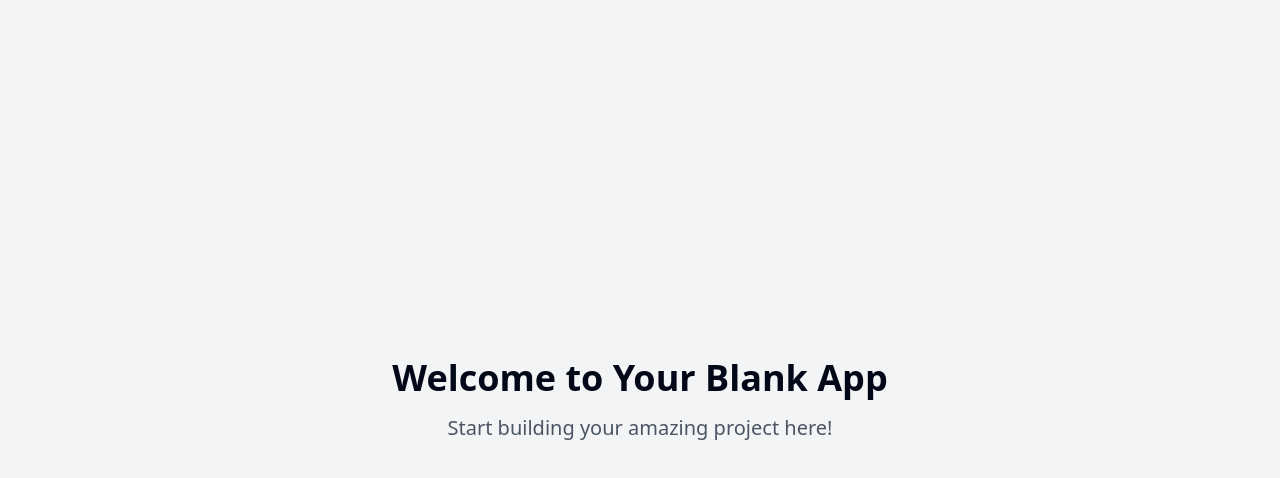
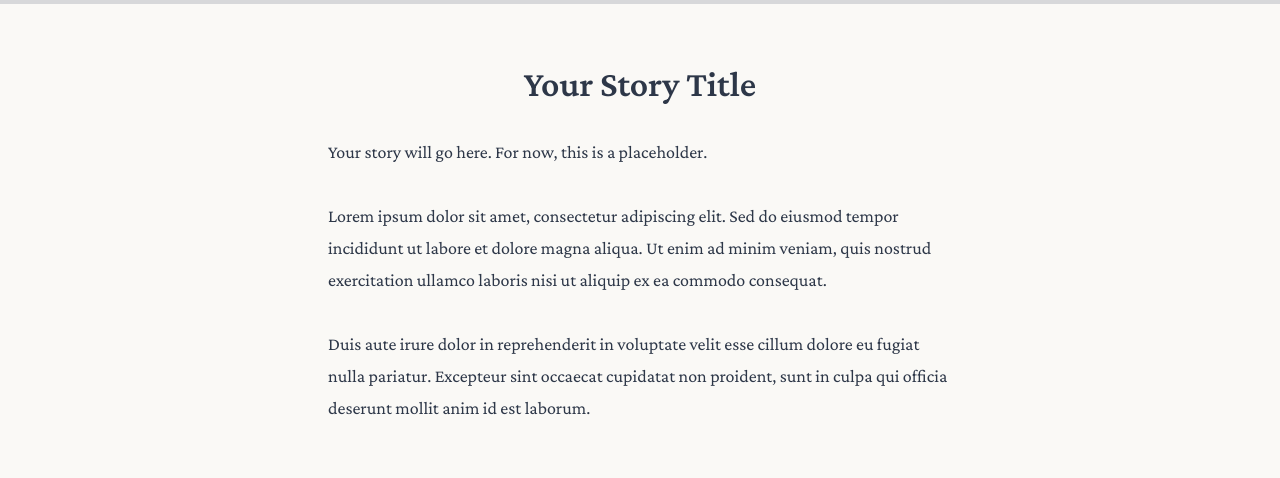
Before and after one commit to jakir-hossen-4928/lalita-book, a React (Vite) app: page / in a window 1280 px wide. Shown: the top 478 px of the page. Built offline with nearby package versions, Linux system fonts and the light colour scheme.

Commit message:
Build web book inter page
Implement a new web page for displaying a short story. The content will be sourced from a Google Note.
[skip gpt_engineer]

```diff
--- /dev/null
+++ b/src/components/Book.tsx
@@ -0,0 +1,41 @@
+import React, { useEffect, useState } from "react";
+
+interface BookProps {
+  title: string;
+  content: string;
+}
+
+export const Book: React.FC<BookProps> = ({ title, content }) => {
+  const [readingProgress, setReadingProgress] = useState(0);
+
+  useEffect(() => {
+    const updateReadingProgress = () => {
+      const currentPosition = window.scrollY;
+      const totalHeight = document.documentElement.scrollHeight - window.innerHeight;
+      const progress = (currentPosition / totalHeight) * 100;
+      setReadingProgress(progress);
+    };
+
+    window.addEventListener("scroll", updateReadingProgress);
+    return () => window.removeEventListener("scroll", updateReadingProgress);
+  }, []);
+
+  return (
+    <div className="min-h-screen">
+      <div className="progress-bar w-full">
+        <div
+          className="progress-indicator"
+          style={{ width: `${readingProgress}%` }}
+        />
+      </div>
+
+      <main className="book-container">
+        <h1 className="chapter-title">{title}</h1>
+        <div
+          className="story-content"
+          dangerouslySetInnerHTML={{ __html: content.replace(/\n/g, '<br/>') }}
+        />
+      </main>
+    </div>
+  );
+};
--- a/src/index.css
+++ b/src/index.css
@@ -1,101 +1,33 @@
+@import url('https://fonts.googleapis.com/css2?family=Crimson+Pro:ital,wght@0,400;0,600;1,400&family=Inter:wght@400;500;600&display=swap');
+
 @tailwind base;
 @tailwind components;
 @tailwind utilities;
 
 @layer base {
-  :root {
-    --background: 0 0% 100%;
-    --foreground: 222.2 84% 4.9%;
-
-    --card: 0 0% 100%;
-    --card-foreground: 222.2 84% 4.9%;
-
-    --popover: 0 0% 100%;
-    --popover-foreground: 222.2 84% 4.9%;
-
-    --primary: 222.2 47.4% 11.2%;
-    --primary-foreground: 210 40% 98%;
-
-    --secondary: 210 40% 96.1%;
-    --secondary-foreground: 222.2 47.4% 11.2%;
-
-    --muted: 210 40% 96.1%;
-    --muted-foreground: 215.4 16.3% 46.9%;
-
-    --accent: 210 40% 96.1%;
-    --accent-foreground: 222.2 47.4% 11.2%;
-
-    --destructive: 0 84.2% 60.2%;
-    --destructive-foreground: 210 40% 98%;
-
-    --border: 214.3 31.8% 91.4%;
-    --input: 214.3 31.8% 91.4%;
-    --ring: 222.2 84% 4.9%;
-
-    --radius: 0.5rem;
-
-    --sidebar-background: 0 0% 98%;
-
-    --sidebar-foreground: 240 5.3% 26.1%;
-
-    --sidebar-primary: 240 5.9% 10%;
-
-    --sidebar-primary-foreground: 0 0% 98%;
-
-    --sidebar-accent: 240 4.8% 95.9%;
-
-    --sidebar-accent-foreground: 240 5.9% 10%;
-
-    --sidebar-border: 220 13% 91%;
-
-    --sidebar-ring: 217.2 91.2% 59.8%;
-  }
-
-  .dark {
-    --background: 222.2 84% 4.9%;
-    --foreground: 210 40% 98%;
-
-    --card: 222.2 84% 4.9%;
-    --card-foreground: 210 40% 98%;
-
-    --popover: 222.2 84% 4.9%;
-    --popover-foreground: 210 40% 98%;
-
-    --primary: 210 40% 98%;
-    --primary-foreground: 222.2 47.4% 11.2%;
-
-    --secondary: 217.2 32.6% 17.5%;
-    --secondary-foreground: 210 40% 98%;
-
-    --muted: 217.2 32.6% 17.5%;
-    --muted-foreground: 215 20.2% 65.1%;
-
-    --accent: 217.2 32.6% 17.5%;
-    --accent-foreground: 210 40% 98%;
-
-    --destructive: 0 62.8% 30.6%;
-    --destructive-foreground: 210 40% 98%;
-
-    --border: 217.2 32.6% 17.5%;
-    --input: 217.2 32.6% 17.5%;
-    --ring: 212.7 26.8% 83.9%;
-    --sidebar-background: 240 5.9% 10%;
-    --sidebar-foreground: 240 4.8% 95.9%;
-    --sidebar-primary: 224.3 76.3% 48%;
-    --sidebar-primary-foreground: 0 0% 100%;
-    --sidebar-accent: 240 3.7% 15.9%;
-    --sidebar-accent-foreground: 240 4.8% 95.9%;
-    --sidebar-border: 240 3.7% 15.9%;
-    --sidebar-ring: 217.2 91.2% 59.8%;
+  body {
+    @apply bg-paper text-ink font-serif antialiased;
   }
 }
 
-@layer base {
-  * {
-    @apply border-border;
-  }
+.book-container {
+  @apply max-w-2xl mx-auto px-6 py-12 md:py-16;
+}
 
-  body {
-    @apply bg-background text-foreground;
-  }
+.chapter-title {
+  @apply text-3xl md:text-4xl font-serif font-semibold mb-8 text-center;
 }
+
+.story-content {
+  @apply prose prose-lg mx-auto;
+}
+
+.progress-bar {
+  @apply fixed top-0 left-0 h-1 bg-accent/20;
+  transition: width 0.2s ease;
+}
+
+.progress-indicator {
+  @apply h-full bg-accent/40;
+  transition: width 0.2s ease;
+}
--- a/src/pages/Index.tsx
+++ b/src/pages/Index.tsx
@@ -1,13 +1,18 @@
-// Update this page (the content is just a fallback if you fail to update the page)
+import { Book } from "@/components/Book";
 
 const Index = () => {
+  // Replace this with your actual story content
+  const storyContent = `Your story will go here. For now, this is a placeholder.
+
+  Lorem ipsum dolor sit amet, consectetur adipiscing elit. Sed do eiusmod tempor incididunt ut labore et dolore magna aliqua. Ut enim ad minim veniam, quis nostrud exercitation ullamco laboris nisi ut aliquip ex ea commodo consequat.
+
+  Duis aute irure dolor in reprehenderit in voluptate velit esse cillum dolore eu fugiat nulla pariatur. Excepteur sint occaecat cupidatat non proident, sunt in culpa qui officia deserunt mollit anim id est laborum.`;
+
   return (
-    <div className="min-h-screen flex items-center justify-center bg-gray-100">
-      <div className="text-center">
-        <h1 className="text-4xl font-bold mb-4">Welcome to Your Blank App</h1>
-        <p className="text-xl text-gray-600">Start building your amazing project here!</p>
-      </div>
-    </div>
+    <Book
+      title="Your Story Title"
+      content={storyContent}
+    />
   );
 };
 
--- a/tailwind.config.ts
+++ b/tailwind.config.ts
@@ -12,85 +12,33 @@ export default {
   theme: {
     container: {
       center: true,
-			padding: '2rem',
+      padding: "2rem",
       screens: {
-				'2xl': '1400px'
-			}
+        "2xl": "1400px",
+      },
     },
     extend: {
       colors: {
-				border: 'hsl(var(--border))',
-				input: 'hsl(var(--input))',
-				ring: 'hsl(var(--ring))',
-				background: 'hsl(var(--background))',
-				foreground: 'hsl(var(--foreground))',
-				primary: {
-					DEFAULT: 'hsl(var(--primary))',
-					foreground: 'hsl(var(--primary-foreground))'
+        paper: "#FAF9F6",
+        ink: "#2D3748",
+        accent: "#4A5568",
       },
-				secondary: {
-					DEFAULT: 'hsl(var(--secondary))',
-					foreground: 'hsl(var(--secondary-foreground))'
+      fontFamily: {
+        serif: ["Crimson Pro", "serif"],
+        sans: ["Inter", "sans-serif"],
       },
-				destructive: {
-					DEFAULT: 'hsl(var(--destructive))',
-					foreground: 'hsl(var(--destructive-foreground))'
+      typography: {
+        DEFAULT: {
+          css: {
+            color: "#2D3748",
+            lineHeight: "1.8",
+            p: {
+              marginBottom: "1.5em",
             },
-				muted: {
-					DEFAULT: 'hsl(var(--muted))',
-					foreground: 'hsl(var(--muted-foreground))'
           },
-				accent: {
-					DEFAULT: 'hsl(var(--accent))',
-					foreground: 'hsl(var(--accent-foreground))'
         },
-				popover: {
-					DEFAULT: 'hsl(var(--popover))',
-					foreground: 'hsl(var(--popover-foreground))'
       },
-				card: {
-					DEFAULT: 'hsl(var(--card))',
-					foreground: 'hsl(var(--card-foreground))'
     },
-				sidebar: {
-					DEFAULT: 'hsl(var(--sidebar-background))',
-					foreground: 'hsl(var(--sidebar-foreground))',
-					primary: 'hsl(var(--sidebar-primary))',
-					'primary-foreground': 'hsl(var(--sidebar-primary-foreground))',
-					accent: 'hsl(var(--sidebar-accent))',
-					'accent-foreground': 'hsl(var(--sidebar-accent-foreground))',
-					border: 'hsl(var(--sidebar-border))',
-					ring: 'hsl(var(--sidebar-ring))'
-				}
   },
-			borderRadius: {
-				lg: 'var(--radius)',
-				md: 'calc(var(--radius) - 2px)',
-				sm: 'calc(var(--radius) - 4px)'
-			},
-			keyframes: {
-				'accordion-down': {
-					from: {
-						height: '0'
-					},
-					to: {
-						height: 'var(--radix-accordion-content-height)'
-					}
-				},
-				'accordion-up': {
-					from: {
-						height: 'var(--radix-accordion-content-height)'
-					},
-					to: {
-						height: '0'
-					}
-				}
-			},
-			animation: {
-				'accordion-down': 'accordion-down 0.2s ease-out',
-				'accordion-up': 'accordion-up 0.2s ease-out'
-			}
-		}
-	},
-	plugins: [require("tailwindcss-animate")],
+  plugins: [require("tailwindcss-animate"), require("@tailwindcss/typography")],
 } satisfies Config;
```
Also changed, not shown: 1 other file (tests, documents, lock files or other folders). Lines whose indentation alone changed are shown as unchanged.
